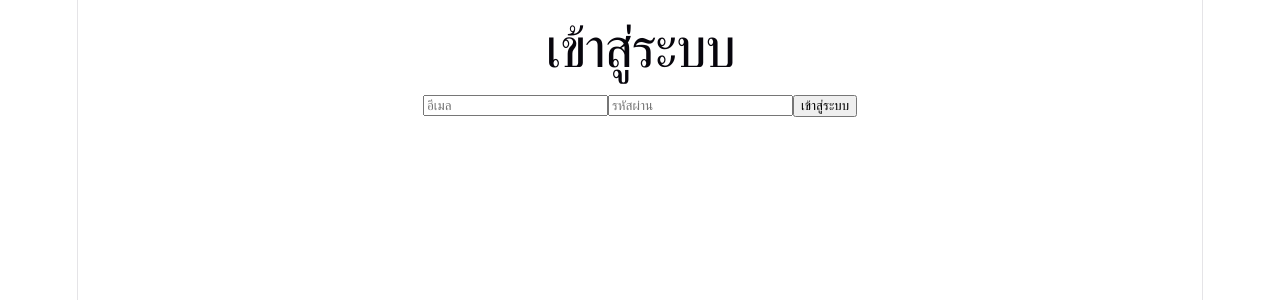
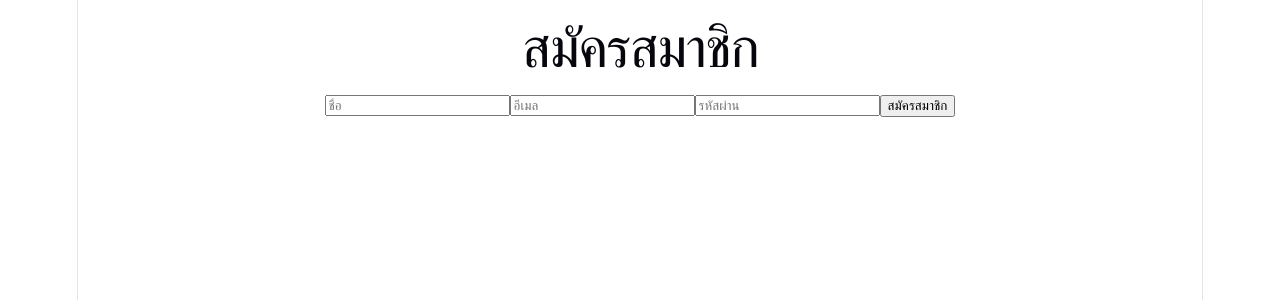
Before and after one commit to vanguard123123123-alt/cs403-weekly, a React (Vite) app in the folder frontend/: page /register in a window 1280 px wide. Shown: the top 300 px of the page. Built offline with nearby package versions, Linux system fonts and the light colour scheme.

Commit message:
add landing page,resgister page,react rounter

```diff
--- a/frontend/package.json
+++ b/frontend/package.json
@@ -12,7 +12,8 @@
   "dependencies": {
     "axios": "^1.20.0",
     "react": "^19.2.8",
-    "react-dom": "^19.2.8"
+    "react-dom": "^19.2.8",
+    "react-router-dom": "^7.18.4"
   },
   "devDependencies": {
     "@types/node": "^24.13.3",
--- a/frontend/src/App.tsx
+++ b/frontend/src/App.tsx
@@ -1,9 +1,18 @@
-import Login from './pages/Login'
+import { BrowserRouter, Routes, Route } from "react-router-dom";
+import Landing from "./pages/Landing";
+import Login from "./pages/Login";
+import Register from "./pages/Register";
 
 function App() {
   return (
-    <Login />
-  )
+    <BrowserRouter>
+      <Routes>
+        <Route path="/" element={<Landing />} />
+        <Route path="/login" element={<Login />} />
+        <Route path="/register" element={<Register />} />
+      </Routes>
+    </BrowserRouter>
+  );
 }
 
-export default App
+export default App;
--- /dev/null
+++ b/frontend/src/pages/Landing.tsx
@@ -0,0 +1,15 @@
+import { useNavigate } from "react-router-dom";
+
+function Landing() {
+  const navigate = useNavigate();
+
+  return (
+    <div>
+      <h1>ระบบสรุปบทเรียนรายสัปดาห์</h1>
+      <button onClick={() => navigate("/login")}>เข้าสู่ระบบ</button>
+      <button onClick={() => navigate("/register")}>สมัครสมาชิก</button>
+    </div>
+  );
+}
+
+export default Landing;
--- /dev/null
+++ b/frontend/src/pages/Register.tsx
@@ -0,0 +1,40 @@
+import { useState } from "react";
+
+function Register() {
+    const [name, setName] = useState("");
+    const [email, setEmail] = useState("");
+    const [password, setPassword] = useState("");
+
+    const handleRegister = () => {
+        console.log("ชื่อ:", name);
+        console.log("อีเมล:", email);
+        console.log("รหัสผ่าน:", password);
+    };
+
+    return (
+        <div>
+            <h1>สมัครสมาชิก</h1>
+            <input
+                type="text"
+                placeholder="ชื่อ"
+                value={name}
+                onChange={(e) => setName(e.target.value)}
+            />
+            <input
+                type="email"
+                placeholder="อีเมล"
+                value={email}
+                onChange={(e) => setEmail(e.target.value)}
+            />
+            <input
+                type="password"
+                placeholder="รหัสผ่าน"
+                value={password}
+                onChange={(e) => setPassword(e.target.value)}
+            />
+            <button onClick={handleRegister}>สมัครสมาชิก</button>
+        </div>
+    );
+}
+
+export default Register;
```
Also changed, not shown: 2 other files (tests, documents, lock files or other folders).
